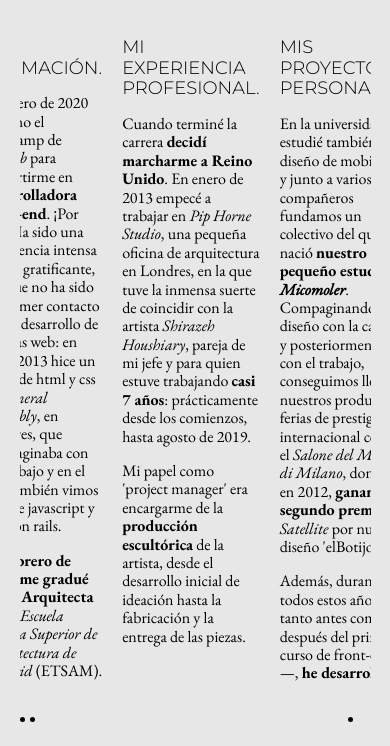
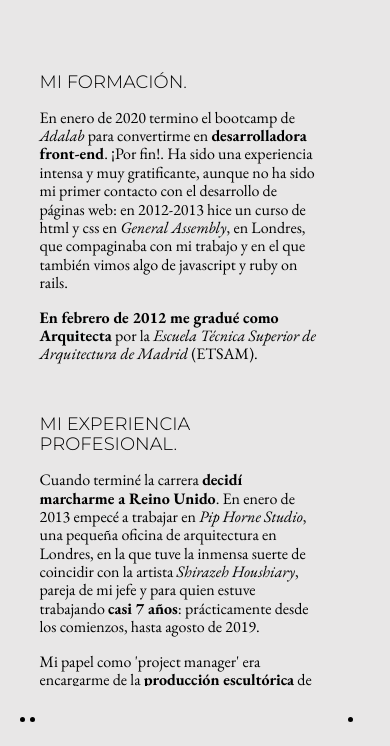
Before and after one commit to marianalfr/portfolio-react, a React app: page /#/about in a window 390 px wide. Shown: the part 98-844 px from the top of the page. Built offline with nearby package versions, Linux system fonts and the light colour scheme; some packages are replaced by stand-ins of ours; grey boxes are pictures that could not be loaded.

Commit message:
Fix about on mobile

```diff
--- a/src/components/About.js
+++ b/src/components/About.js
@@ -4,7 +4,7 @@ class About extends React.Component{
 
     render(){
         return(
-            <main className="main">
+            <React.Fragment>
                 { this.props.isLangSp ?
                     (
                         <section id="about" className="about">
@@ -51,7 +51,7 @@ class About extends React.Component{
                     )
                 }
 
-            </main>
+            </React.Fragment>
         )
     }
 };
--- a/src/styles/pages/_about.scss
+++ b/src/styles/pages/_about.scss
@@ -3,22 +3,26 @@
     height: calc(100vh - 180px);
     margin-top: 120px;
     overflow: auto;
-    display: flex;
-    justify-content: center;
-    align-items: flex-start;
     padding-left: 20px;
 
     @include media($tablet){
         height: calc(100vh - 250px);
         margin-top: 180px;
         padding-left: 50px;
+        display: flex;
+        justify-content: center;
         justify-content: flex-start;
     }
 
 
     &__text{
         width: 280px;
+        margin-top: 50px;
         margin-right: 20px;
+
+        @include media($tablet){
+            margin-top: 0;
+        }
 
         h2{
             font-size: rem(18);
```
